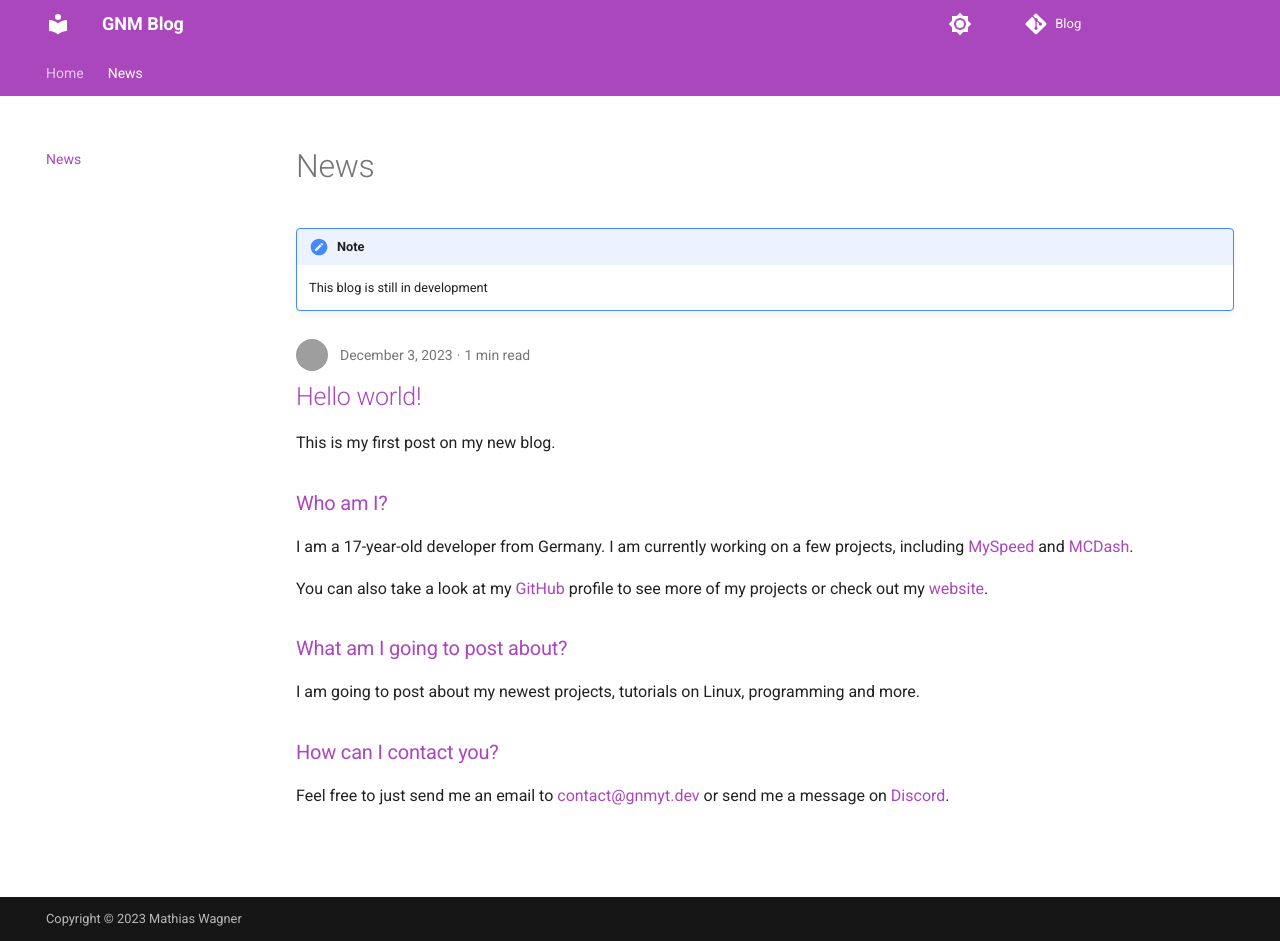
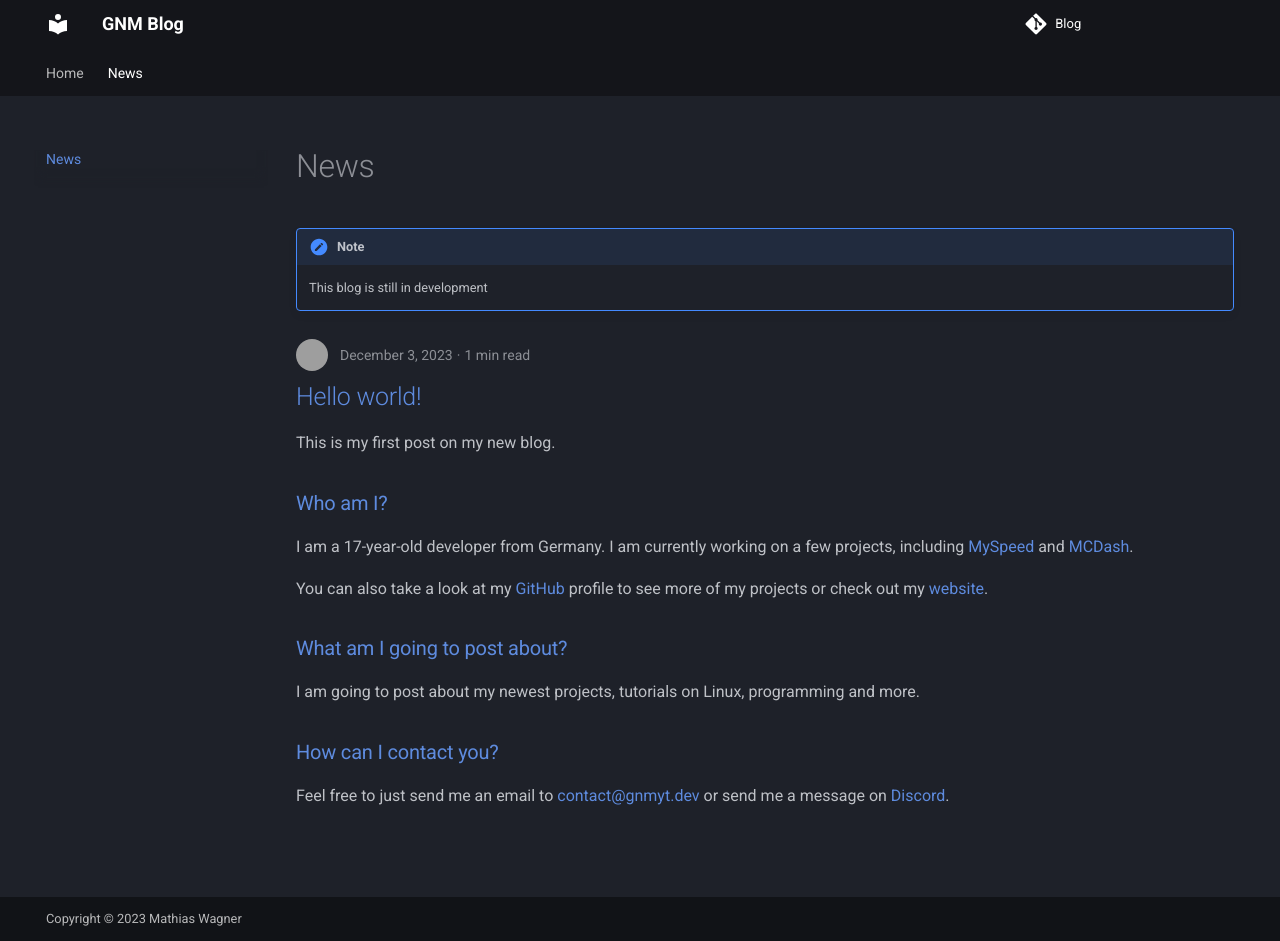
Before and after one commit to gnmyt/blog, an MkDocs documentation site: the page built from docs/blog/index.md, in a window 1280 px wide and 941 px high. Built offline with MkDocs 1.6.1 and Material for MkDocs 9.7.7, drawn with Linux system fonts in a browser that asks for light colours; comment, search, counter and statistics services are not loaded; grey boxes are pictures that could not be loaded.

Commit message:
Updated the mkdocs.yml

```diff
--- a/mkdocs.yml
+++ b/mkdocs.yml
@@ -19,18 +19,9 @@ theme:
     - content.code.copy
     - navigation.tabs
   palette:
-    - scheme: default
-      primary: purple
-      accent: deep-purple
-      toggle:
-        icon: material/brightness-7
-        name: Switch to dark mode
     - scheme: slate
       primary: black
       accent: blue-grey
-      toggle:
-        icon: material/brightness-4
-        name: Switch to light mode
 
 markdown_extensions:
   - attr_list
```
